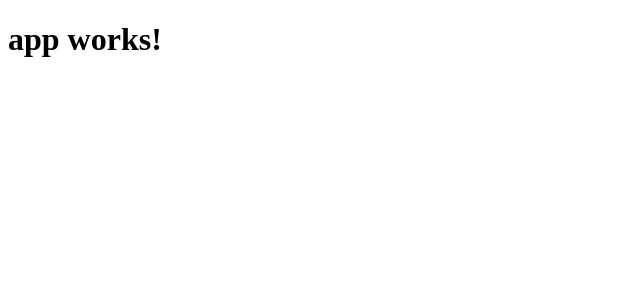
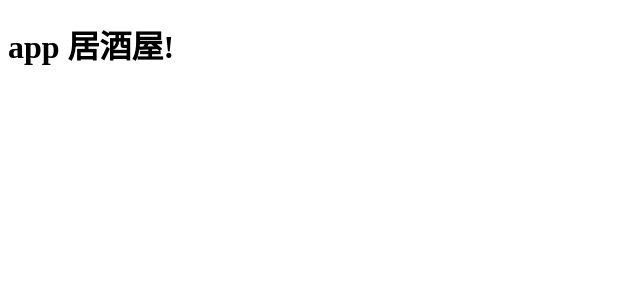
Before and after one commit to TakuKobayashi/46iothack, an Angular app in the folder front/yoroiothack/: page / in a window 1280 px wide. Shown: the top 300 px of the page, without its empty margins (0-640 px from the left). Built offline with nearby package versions, Linux system fonts and the light colour scheme.

Commit message:
Angular 環境ファイルの修正

```diff
--- a/front/yoroiothack/angular-cli.json
+++ b/front/yoroiothack/angular-cli.json
@@ -21,8 +21,8 @@
         "styles.sass"
       ],
       "scripts": [],
+      "environmentSource": "environments/environment.ts",
       "environments": {
-        "source": "environments/environment.ts",
         "dev": "environments/environment.ts",
         "prod": "environments/environment.prod.ts"
       }
--- a/front/yoroiothack/package.json
+++ b/front/yoroiothack/package.json
@@ -27,10 +27,10 @@
     "zone.js": "^0.7.2"
   },
   "devDependencies": {
+    "@angular/cli": "^1.0.1",
     "@angular/compiler-cli": "^2.3.1",
     "@types/jasmine": "2.5.38",
     "@types/node": "^6.0.42",
-    "angular-cli": "1.0.0-beta.24",
     "codelyzer": "~2.0.0-beta.1",
     "jasmine-core": "2.5.2",
     "jasmine-spec-reporter": "2.5.0",
--- a/front/yoroiothack/src/app/app.component.ts
+++ b/front/yoroiothack/src/app/app.component.ts
@@ -6,5 +6,5 @@ import { Component } from '@angular/core';
   styleUrls: ['./app.component.sass']
 })
 export class AppComponent {
-  title = 'app works!';
+  title = 'app 居酒屋!';
 }
```
